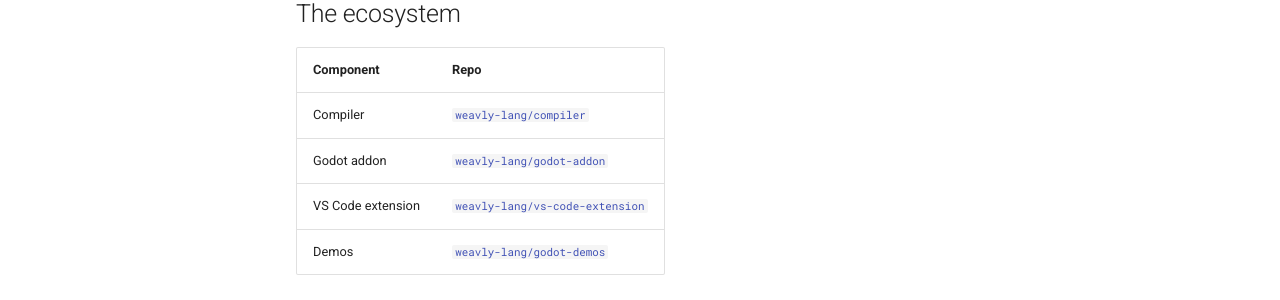
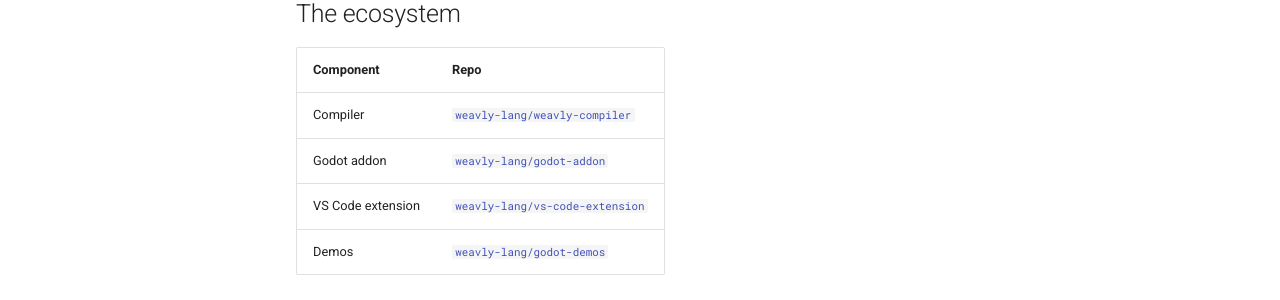
Before and after one commit to weavly-lang/weavly-docs, an MkDocs documentation site: the page built from docs/index.md, in a window 1280 px wide and 963 px high. Shown: the part 604-904 px from the top of the window. Built offline with MkDocs 1.6.1 and Material for MkDocs 9.7.7, drawn with Linux system fonts in a browser that asks for light colours; comment, search, counter and statistics services are not loaded.

Commit message:
Update compiler link after the repository rename

```diff
--- a/docs/index.md
+++ b/docs/index.md
@@ -17,7 +17,7 @@
 
 | Component | Repo |
 | --- | --- |
-| Compiler | [`weavly-lang/compiler`](https://github.com/weavly-lang/compiler) |
+| Compiler | [`weavly-lang/weavly-compiler`](https://github.com/weavly-lang/weavly-compiler) |
 | Godot addon | [`weavly-lang/godot-addon`](https://github.com/weavly-lang/godot-addon) |
 | VS Code extension | [`weavly-lang/vs-code-extension`](https://github.com/weavly-lang/vs-code-extension) |
 | Demos | [`weavly-lang/godot-demos`](https://github.com/weavly-lang/godot-demos) |
```
